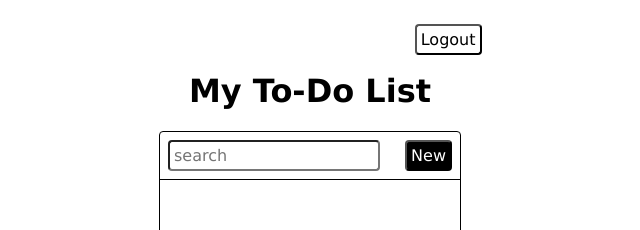
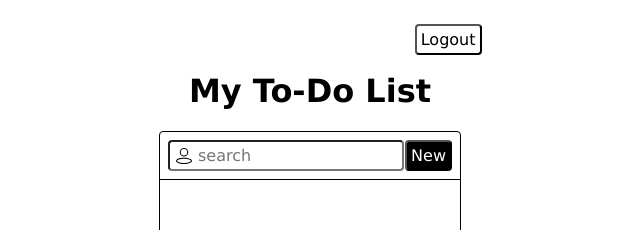
Before and after one commit to derekmiranda/todo-login-app, a React (Vite) app: page / in a window 1280 px wide. Shown: the top 230 px of the page, without its empty margins (330-970 px from the left). Built offline with nearby package versions, Linux system fonts and the light colour scheme.

Commit message:
adds searchicon to searchbar

```diff
--- a/src/pages/Todos/index.jsx
+++ b/src/pages/Todos/index.jsx
@@ -10,6 +10,7 @@ import styles from "./index.module.scss";
 import useUpsertTodo from "./components/UpsertTodo/useUpsertTodo";
 import { getStorageItem, setStorageItem } from "/src/utils/storage";
 import { TODOS_STORAGE_KEY } from "/src/constants";
+import SearchIcon from "./components/Icons/Search";
 
 const TodosPage = ({ logout }) => {
   const {
@@ -64,6 +65,7 @@ const TodosPage = ({ logout }) => {
           <InputWithIcon
             className={styles.search}
             placeholder="search"
+            icon={SearchIcon}
             value={filter}
             onChange={onFilterChange}
           />
--- a/src/pages/Todos/index.module.scss
+++ b/src/pages/Todos/index.module.scss
@@ -17,7 +17,6 @@
 
 .search {
   font-size: 1em;
-  padding: $pad;
 }
 
 .newBtn {
```
